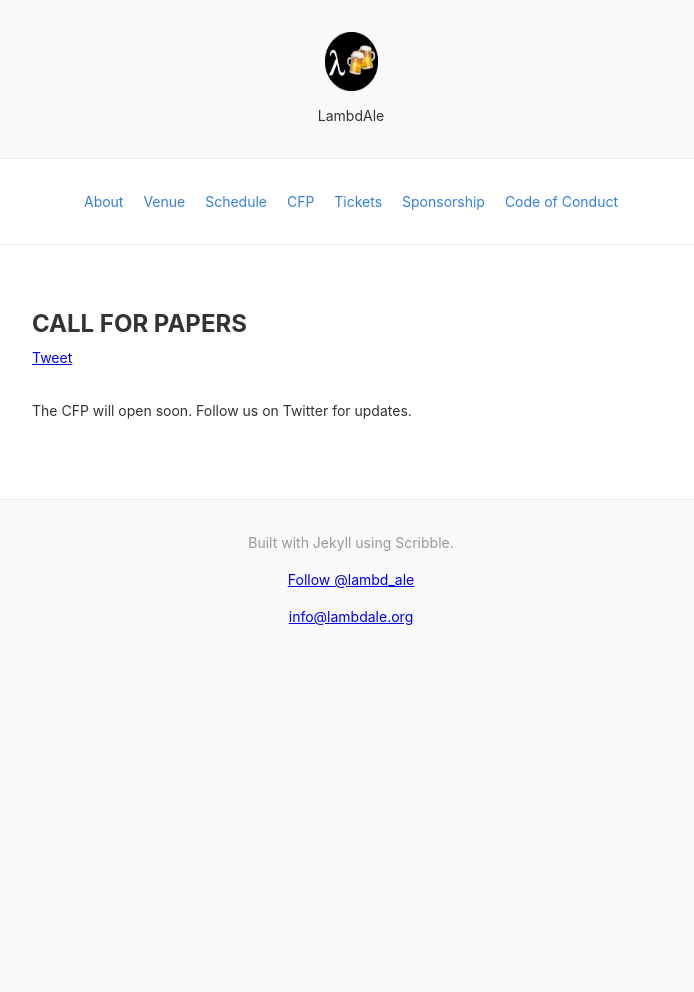
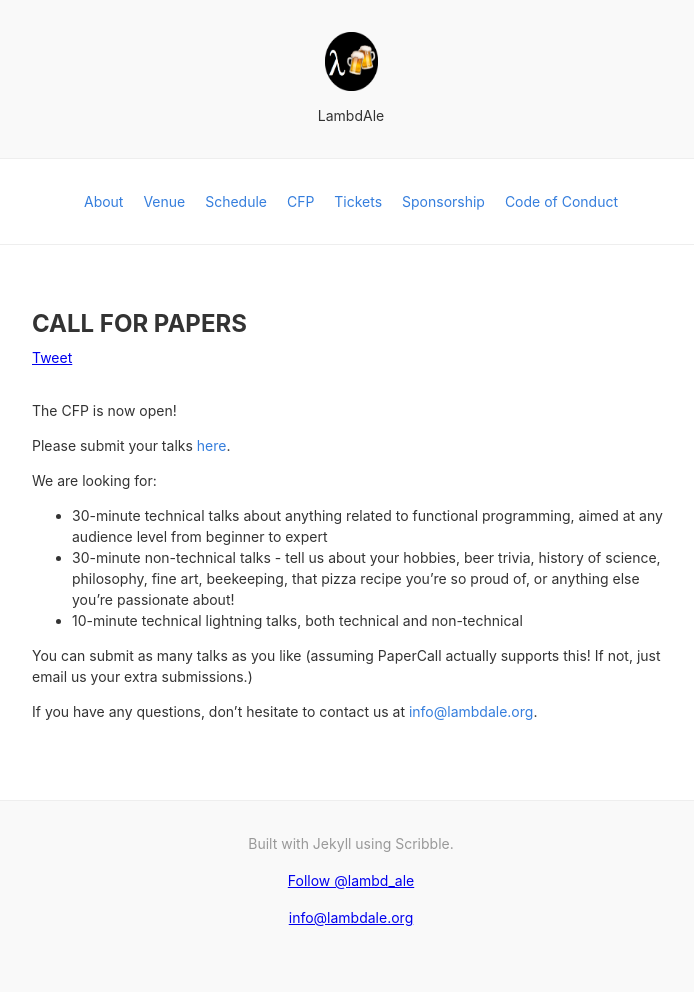
Before and after one commit to LambdAle/lambdale.github.io, a Jekyll site: the page built from cfp.md, in a window 1280 px wide. Shown: the whole page, without its empty margins (289-983 px from the left). Built offline with Jekyll 4.4.1, drawn with Linux system fonts in a browser that asks for light colours; nearby versions of some CDN libraries; comment, search, counter and statistics services are not loaded; before the commit the page ends 900 px from its top, so only the background shows below that.

Commit message:
Open the CFP

```diff
--- a/cfp.md
+++ b/cfp.md
@@ -2,4 +2,16 @@
 title: Call for Papers
 ---
 
-The CFP will open soon. Follow us on Twitter for updates.
+The CFP is now open!
+
+Please submit your talks [here](https://www.papercall.io/cfps/943/submissions/new).
+
+We are looking for:
+
+* 30-minute technical talks about anything related to functional programming, aimed at any audience level from beginner to expert
+* 30-minute non-technical talks - tell us about your hobbies, beer trivia, history of science, philosophy, fine art, beekeeping, that pizza recipe you’re so proud of, or anything else you’re passionate about!
+* 10-minute technical lightning talks, both technical and non-technical
+
+You can submit as many talks as you like (assuming PaperCall actually supports this! If not, just email us your extra submissions.)
+
+If you have any questions, don’t hesitate to contact us at [info@lambdale.org](mailto:info@lambdale.org).
```
